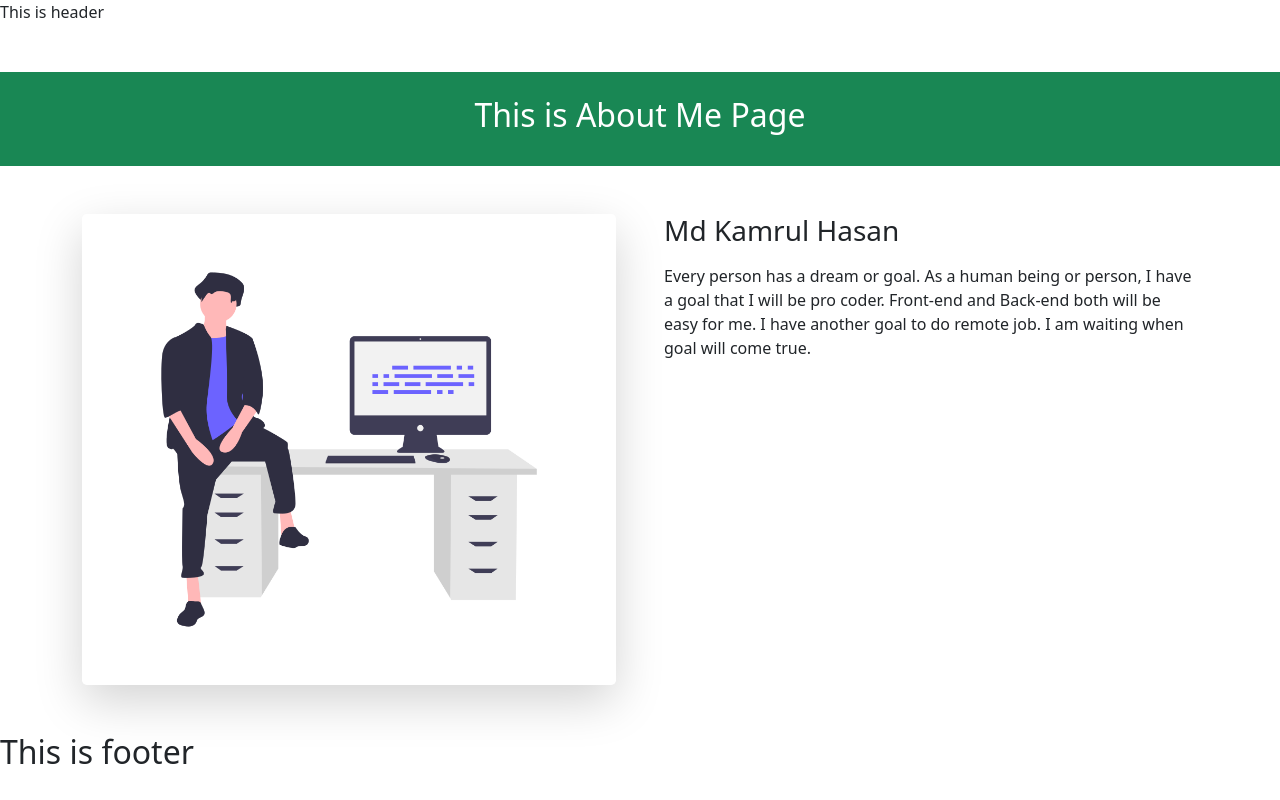
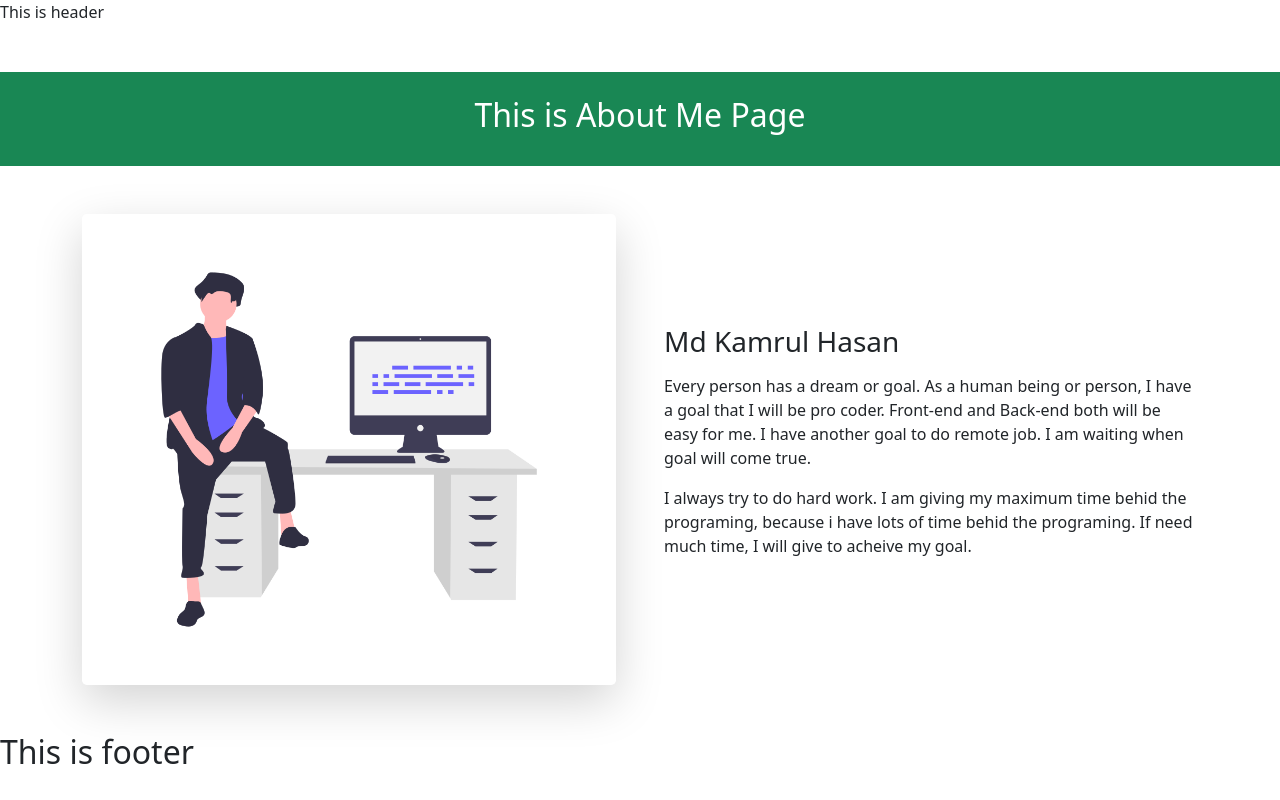
Before and after one commit to KamrulHasan05/independent-service-provider, a React (Create React App) app: page /about in a window 1280 px wide. Built offline with nearby package versions, Linux system fonts and the light colour scheme.

Commit message:
about page done

```diff
--- a/src/Pages/About/About.js
+++ b/src/Pages/About/About.js
@@ -8,7 +8,7 @@ const About = () => {
                 <h2 className='text-white'>This is About Me Page</h2>
             </div>
             <div className="container">
-                <div className="row pt-5 g-5">
+                <div className="row pt-5 g-5 align-items-center">
 
                     {/* Column-1 */}
                     <div className="col-md-6">
@@ -22,7 +22,7 @@ const About = () => {
                         <div className="about-me">
                             <h3 className='mb-3'>Md Kamrul Hasan</h3>
                             <p className='mb-3'>Every person has a dream or goal. As a human being or person, I have a goal that I will be pro coder. Front-end and Back-end both will be easy for me. I have another goal to do remote job. I am waiting when goal will come true.</p>
-                            <p></p>
+                            <p>I always try to do hard work. I am giving my maximum time behid the programing, because i have lots of time behid the programing. If need much time, I will give to acheive my goal.</p>
                         </div>
                     </div>
 
```
